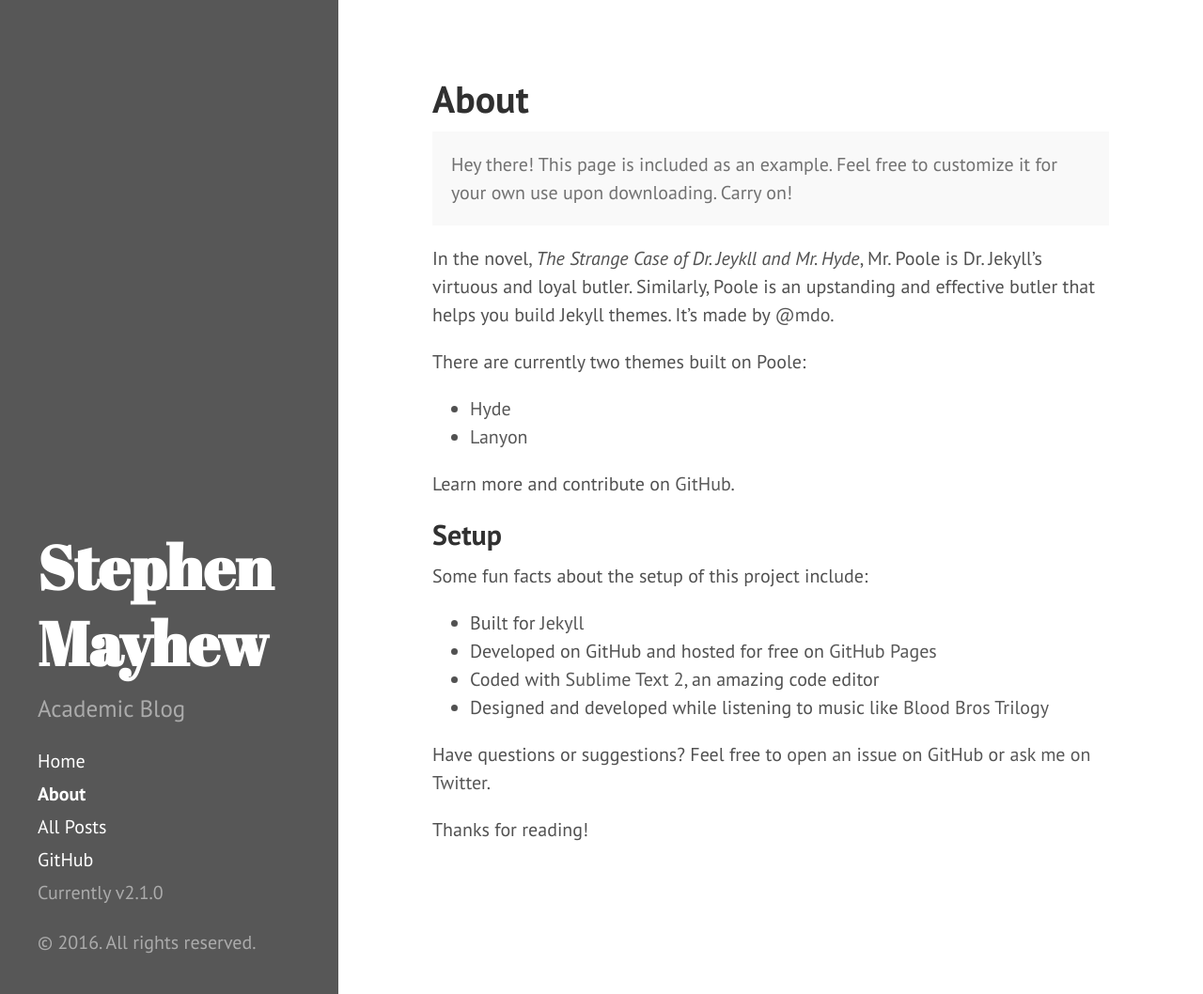
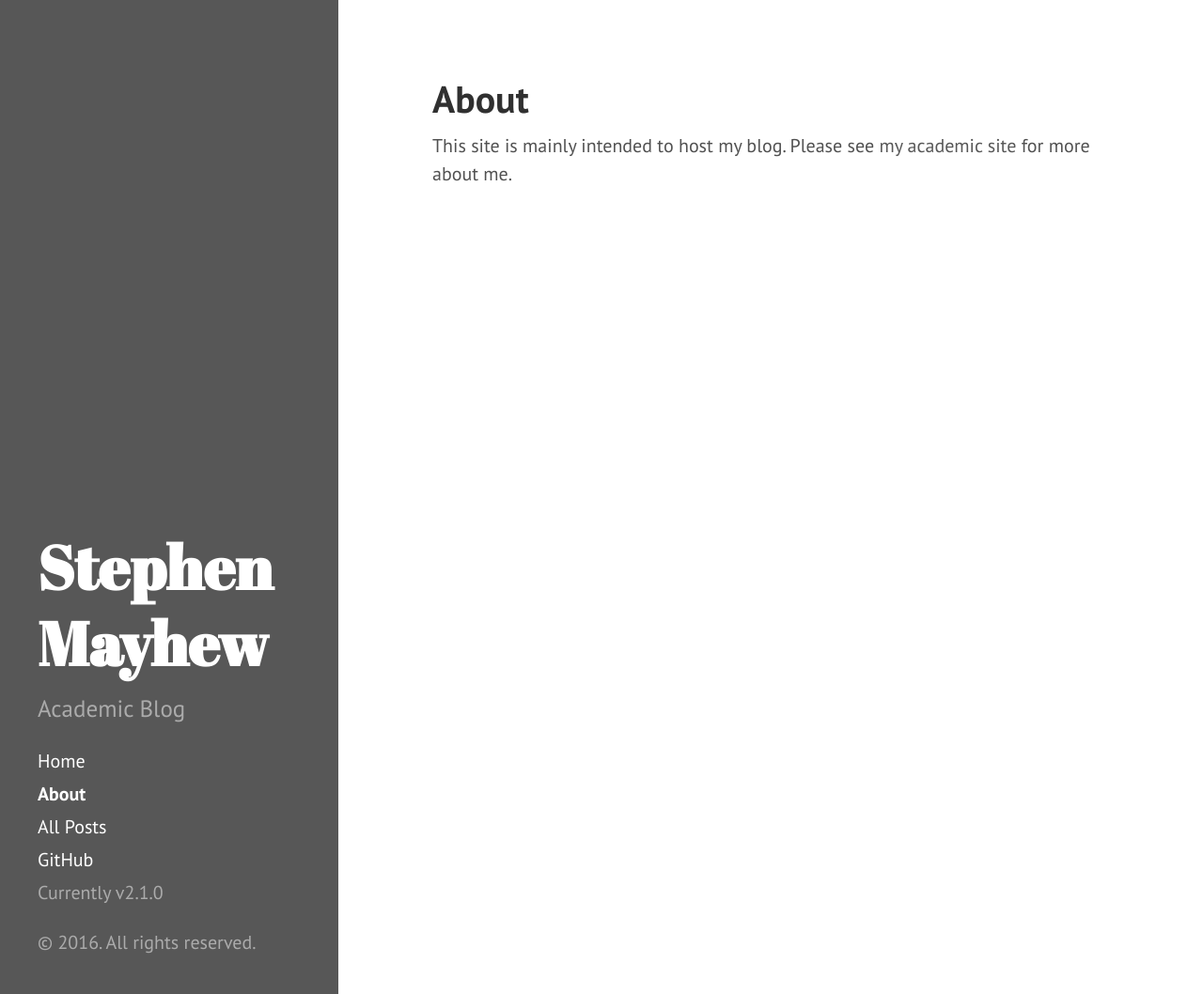
Before and after one commit to mayhewsw/mayhewsw.github.io, a Jekyll site: the page built from about.md, in a window 1280 px wide and 1058 px high. Shown: the whole window at 94% size. Built offline with Jekyll 4.4.1, drawn with Linux system fonts in a browser that asks for light colours.

```diff
--- a/about.md
+++ b/about.md
@@ -1,30 +1,7 @@
 ---
 layout: page
 title: About
+permalink: /about/
 ---
 
-<p class="message">
-  Hey there! This page is included as an example. Feel free to customize it for your own use upon downloading. Carry on!
-</p>
-
-In the novel, *The Strange Case of Dr. Jeykll and Mr. Hyde*, Mr. Poole is Dr. Jekyll's virtuous and loyal butler. Similarly, Poole is an upstanding and effective butler that helps you build Jekyll themes. It's made by [@mdo](https://twitter.com/mdo).
-
-There are currently two themes built on Poole:
-
-* [Hyde](http://hyde.getpoole.com)
-* [Lanyon](http://lanyon.getpoole.com)
-
-Learn more and contribute on [GitHub](https://github.com/poole).
-
-## Setup
-
-Some fun facts about the setup of this project include:
-
-* Built for [Jekyll](http://jekyllrb.com)
-* Developed on GitHub and hosted for free on [GitHub Pages](https://pages.github.com)
-* Coded with [Sublime Text 2](http://sublimetext.com), an amazing code editor
-* Designed and developed while listening to music like [Blood Bros Trilogy](https://soundcloud.com/maddecent/sets/blood-bros-series)
-
-Have questions or suggestions? Feel free to [open an issue on GitHub](https://github.com/poole/issues/new) or [ask me on Twitter](https://twitter.com/mdo).
-
-Thanks for reading!
+This site is mainly intended to host my blog. Please see [my academic site](http://cogcomp.cs.illinois.edu/~mayhew2/) for more about me.
```
Also changed, not shown: allposts.md (+12 -1 lines).
